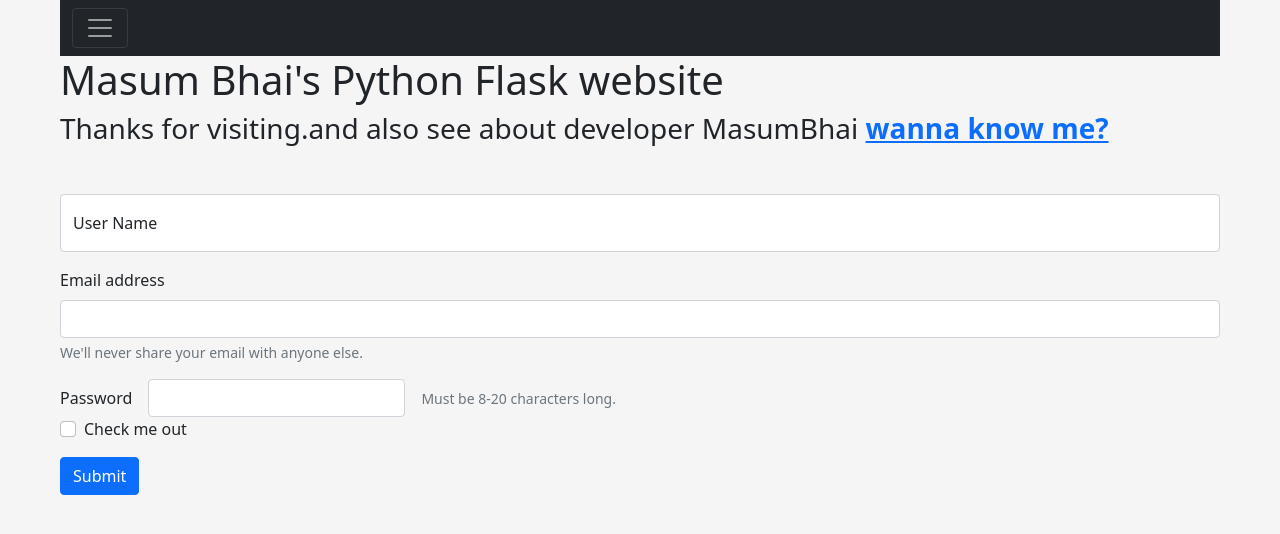
After one commit to MasumBhai/Training_Python_Flask, a Flask app: page /login/ in a window 1280 px wide. The commit adds this page. Shown: the top 534 px of the page. Run offline with Flask 2, Linux system fonts and the light colour scheme; some libraries are stand-ins or nearby versions.

Commit message:
session data included successfully

```diff
--- a/app.py
+++ b/app.py
@@ -1,9 +1,12 @@
-from flask import Flask, redirect, url_for, render_template, make_response, request
+from flask import Flask, redirect, url_for, render_template, make_response, request, session, escape
 from BluePrint_Testing import my_first_blueprint
+from datetime import timedelta
 import random
 import time
 
 app = Flask(__name__)
+app.secret_key = "ILoveMasumBhai"
+app.permanent_session_lifetime = timedelta(minutes=5)
 app.debug = True
 app.register_blueprint(my_first_blueprint)
 
@@ -11,15 +14,60 @@
 # app.add_url_rule("/","hello",hello_world)
 # flask constructor takes name of current module like __name__ as argument
 # @my_first_blueprint.route('/')
-@app.route('/')
+@app.route('/', methods=['POST', 'GET'])
 def home():
     content = "Masum Bhai is Learning Python Flask"
     return render_template('index.html', valu=content)
 
 
+@app.route('/admin_page/<admin_name>')
+def admin_section(admin_name):
+    return "%s You can change anything,block anyone. Cause You are ADMIN now." % admin_name
+
+
+@app.route('/guest_page/<username>')
+def guest_section(username):
+    if 'visits' in session:
+        session['visits'] = int(session.get('visits')) + 1  # reading and updating session data
+    else:
+        session['visits'] = 1  # setting session data
+    user_id = random.randint(1, 1000001)
+    print("Guest's user id is: %d" % user_id)
+    return render_template('guest_page.html', visitors=session['visits'], id=user_id, welcome=username)
+
+# in web browser console copy session data upto first dot and in console type: atob("that copied session")
+# Then see the Boom,Magic
+@app.route('/login/', methods=["POST", "GET"])
+def login_page():
+    if request.method == "POST":
+        session.permanent = True
+        u_name = request.form['user_name']
+        session['userName'] = u_name
+        print(session)
+        if u_name == "admin":
+            return redirect(url_for('admin_section', admin_name='MasumBhai'))
+        else:
+            return redirect(url_for('guest_section', username=u_name))
+    return render_template('LogIn_Page.html')
+
+
+@app.route('/logout/')
+def logout():
+    # remove the username from the session if it is there
+    session.pop('userName', None)
+    return redirect(url_for('login_page'))
+
+
+# when stting session,it seems user_defined Cookie gets suppressed by session cookie
+# and that's why may be,we can not see our defined cookies in console rather only session cookie
 @app.route('/setcookie/', methods=['POST', 'GET'])
 def set_cookie():
-    response = make_response("cookie setted")
+    response = make_response(f"cookie setted")
+    # if "userName" in session:
+    #     response.set_cookie(key="Flask_Cookie",
+    #                         value=session['userName'],  # + "You will be hacked , mark my word."
+    #                         max_age=60 * 60 * 24)
+    # else:
     response.set_cookie(key="MasumBhai's_flask_Cookie",
                         value="I will hack into your computer in a few days,let me learn hacking first",
                         max_age=60 * 60 * 24
@@ -29,15 +77,21 @@
 
 @app.route('/getcookie/')
 def get_cookie():
+    # if request.cookies.get("Flask_Cookie"):
+    #     rsp = request.cookies.get("Flask_Cookie")
+    # else:
     rsp = request.cookies.get("MasumBhai's_flask_Cookie")
     info = "The Cookie content is: " + rsp;
-    return render_template('Get_Cookie.html', value_for_cookie=info)
+    return render_template('index.html', value_for_cookie=info)
 
 
 @app.route('/delete_cookie/')
 def deleteCookie():
-    res = make_response("Cookie has been Removed,refresh your browser cookie")
-    res.set_cookie(key="MasumBhai's_flask_Cookie", max_age=0)
+    res = make_response(f"Cookie has been Removed,refresh your browser cookie")
+    if "userName" in session:
+        res.set_cookie(key="Flask_Cookie", max_age=0)
+    else:
+        res.set_cookie(key="MasumBhai's_flask_Cookie", max_age=0)
     return render_template('Deletion_Cookies.html', value_for_deleting_cookie=res)
 
 
--- a/templates/Base.html
+++ b/templates/Base.html
@@ -4,15 +4,24 @@
     <!-- Bootstrap CSS -->
     <link href="https://cdn.jsdelivr.net/npm/bootstrap@5.0.0-beta2/dist/css/bootstrap.min.css" rel="stylesheet"
           integrity="sha384-BmbxuPwQa2lc/FVzBcNJ7UAyJxM6wuqIj61tLrc4wSX0szH/Ev+nYRRuWlolflfl" crossorigin="anonymous">
+    <style>
+        body {
+            margin-left: 60px;
+            margin-right: 60px;
+            background-color: whitesmoke;
+        }
+    </style>
     <meta charset="UTF-8">
     <title>{% block title %}{% endblock %}</title>
-</head>
-<body>
+
     <div class="collapse" id="navbarToggleExternalContent">
         <div class="bg-dark p-4">
             <ul class="nav nav-pills">
                 <li class="nav-item">
                     <a class="nav-link active" aria-current="page" href="#">Active</a>
+                </li>
+                <li class="nav-item">
+                    <a class="nav-link" href="http://127.0.0.1:5000/login/">Log In</a>
                 </li>
                 <li class="nav-item">
                     <a class="nav-link" href="#">Admin</a>
@@ -27,6 +36,9 @@
                     <a class="nav-link" href="http://127.0.0.1:5000/delete_cookie/">Delete Cookie</a>
                 </li>
                 <li class="nav-item">
+                    <a class="nav-link" href="http://127.0.0.1:5000/logout/">Log Out</a>
+                </li>
+                <li class="nav-item">
                     <a class="nav-link disabled" href="#" tabindex="-1" aria-disabled="true">Cookies</a>
                 </li>
             </ul>
@@ -34,9 +46,12 @@
                 <form class="d-flex">
                     <span class="input-group-text" id="basic-addon1">Go For it:</span>
                     <input class="form-control me-2" type="search" placeholder="Search" aria-label="Search">
-                <button class="btn btn-outline-success" type="submit"><svg xmlns="http://www.w3.org/2000/svg" width="16" height="16" fill="currentColor" class="bi bi-search" viewBox="0 0 16 16">
+                    <button class="btn btn-outline-success" type="submit">
+                        <svg xmlns="http://www.w3.org/2000/svg" width="16" height="16" fill="currentColor"
+                             class="bi bi-search" viewBox="0 0 16 16">
                             <path d="M11.742 10.344a6.5 6.5 0 1 0-1.397 1.398h-.001c.03.04.062.078.098.115l3.85 3.85a1 1 0 0 0 1.415-1.414l-3.85-3.85a1.007 1.007 0 0 0-.115-.1zM12 6.5a5.5 5.5 0 1 1-11 0 5.5 5.5 0 0 1 11 0z"/>
-</svg></button>
+                        </svg>
+                    </button>
                 </form>
             </div>
             <h5 class="text-white h4">Collapsed content</h5>
@@ -53,6 +68,9 @@
 
         </div>
     </nav>
+</head>
+<body>
+
 <h1>Masum Bhai's Python Flask website</h1>
 <h3>Thanks for visiting.and also see about developer MasumBhai <b><a
         href="https://fsb.zobj.net/crop.php?r=On715xGxf2MyvMxF1eoHtLnInVKn6DNJuCezJBG8DDHCy8YavW7gykenvfln_OtfLZKmsHU64tmzAc1NMc3ZBu0UOG85gBf_aKXKH6U243AqD5_pa1bkxwlnTZpxLhe9O3oiQEIguwFOR24L">wanna
--- /dev/null
+++ b/templates/LogIn_Page.html
@@ -0,0 +1,37 @@
+{% extends "Base.html" %}
+{% block title %}LogIn Page{% endblock %}
+{% block content %}
+    <div>
+        <form method="POST">
+            <div class="form-floating mb-3">
+                <input type="text" class="form-control" id="floatingInput" placeholder="Abdullah Al Masum" required
+                       name="user_name">
+                <label for="floatingInput">User Name</label>
+            </div>
+            <div class="mb-3">
+                <label for="exampleInputEmail1" class="form-label">Email address</label>
+                <input type="email" class="form-control" id="exampleInputEmail1" aria-describedby="emailHelp">
+                <div id="emailHelp" class="form-text">We'll never share your email with anyone else.</div>
+            </div>
+            <div class="row g-3 align-items-center">
+                <div class="col-auto">
+                    <label for="inputPassword6" class="col-form-label">Password</label>
+                </div>
+                <div class="col-auto">
+                    <input type="password" id="inputPassword6" class="form-control"
+                           aria-describedby="passwordHelpInline">
+                </div>
+                <div class="col-auto">
+    <span id="passwordHelpInline" class="form-text">
+      Must be 8-20 characters long.
+    </span>
+                </div>
+            </div>
+            <div class="mb-3 form-check">
+                <input type="checkbox" class="form-check-input" id="exampleCheck1">
+                <label class="form-check-label" for="exampleCheck1">Check me out</label>
+            </div>
+            <button type="submit" class="btn btn-primary" name="logIn_Submit">Submit</button>
+        </form>
+    </div>
+{% endblock %}
--- /dev/null
+++ b/templates/guest_page.html
@@ -0,0 +1,3 @@
+{% extends "Base.html" %}
+{% block title %}Guest Page{% endblock %}
+{% block content %}Total Refresh of This page: <b>{{ visitors }}</b><br>Welcome Guest: {{ welcome }}<br>Your User Id for this Session: {{ id }}{% endblock %}
--- a/templates/index.html
+++ b/templates/index.html
@@ -1,3 +1,6 @@
 {% extends "Base.html" %}
 {% block title %}My Home{% endblock %}
-{% block content %}{{ valu }}<br>Masum Bhai is Hero after completing numerous long long python tutorial{% endblock %}
+{% block content %}{{ valu }}
+    <br>Masum Bhai is Hero after completing numerous long long python tutorial
+
+{% endblock %}
```
Lines whose indentation alone changed are shown as unchanged.
